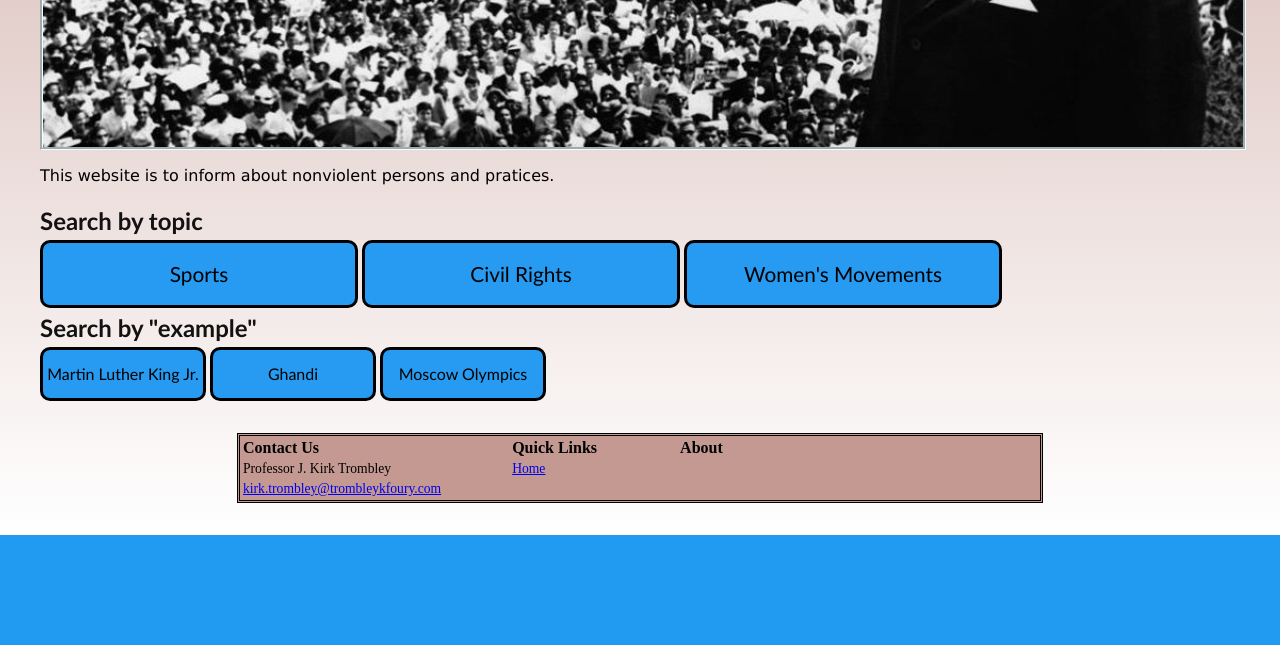
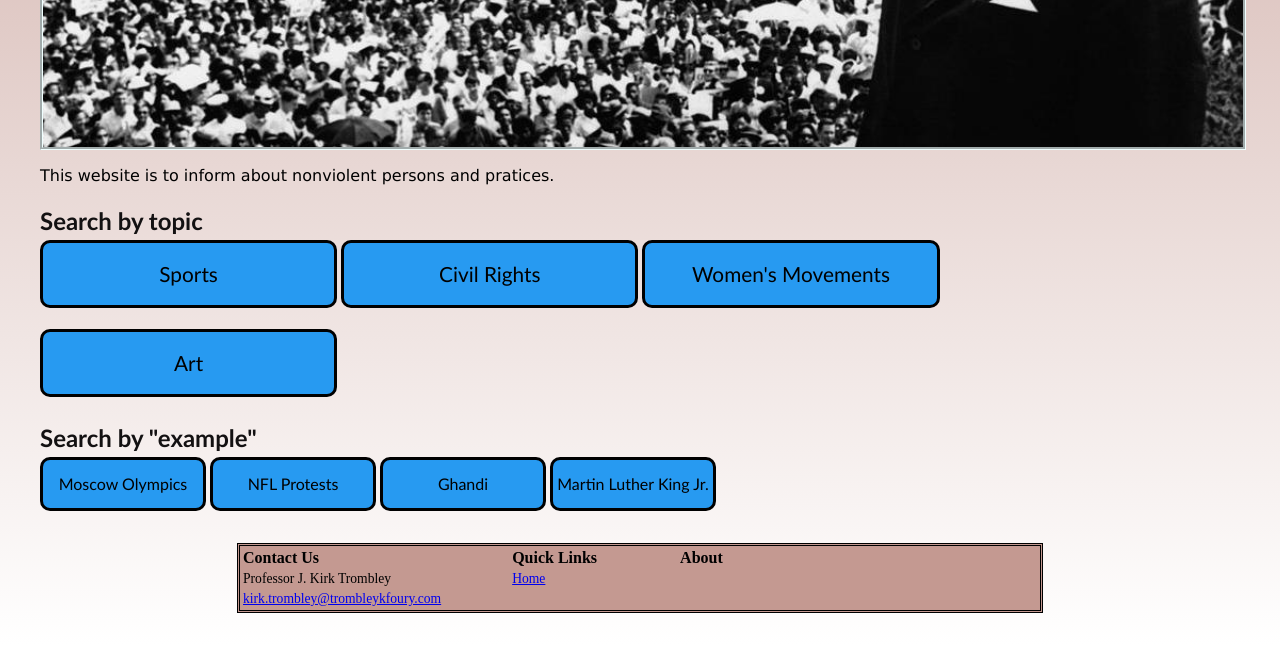
Before and after one commit to sleclercjr/NonviolentPersons, a PHP site: page / in a window 1280 px wide. Shown: the part 575-1220 px from the top of the page. Before the commit the page ends 1110 px from the top, so only its background shows below. Run offline with PHP 8.4, Linux system fonts and the light colour scheme.

```diff
--- a/index.html
+++ b/index.html
@@ -13,21 +13,25 @@
 		<div class="home-banner">
 			<img class="img-banner" alt="MLK March on Washington" src="NonViolence/images/bannerimg.jpg" align="middle"/>
 		</div>
-		<p class="introduction">This website is to inform about nonviolent persons and pratices.</p>
+		<div class="introduction">
+			<p>This website is to inform about nonviolent persons and pratices.</p>
+		</div>
 		<!--Search by topic-->
 		<nav class="main-navigation">
 			<h2 class="nav-header">Search by topic</h2>
 			<a class="main-nav-element" href="">Sports</a>
 			<a class="main-nav-element" href="">Civil Rights</a>
 			<a class="main-nav-element" href="">Women's Movements</a>
+			<a class="main-nav-element" href="">Art</a>
 		</nav>
 		<!--Search by page-->
 		<nav class="secondary-navigation">
 			<h2 class="nav-header">Search by "example"</h2>
 				<div>
+					<a class="nav-element" href="">Moscow Olympics</a>
+					<a class="nav-element" href="">NFL Protests</a>
+					<a class="nav-element" href="">Ghandi</a>
 					<a class="nav-element" href="">Martin Luther King Jr.</a>
-					<a class="nav-element" href="">Ghandi</a>
-					<a class="nav-element" href="">Moscow Olympics</a>
 				</div>
 			</nav>
 
--- a/mainstyle.css
+++ b/mainstyle.css
@@ -61,12 +61,13 @@ body
 	font-family: 'Trebuchet MS', 'Lucida Sans Unicode', 'Lucida Grande', 'Lucida Sans', Arial, sans-serif;
 	color: #000000;
 	display: inline-block;
-	width: 15em;
+	width: 14em;
 	height: 3em;
 	line-height: 3em;
 	text-align: center;
 	text-decoration: none;
 	border-radius: 10px;
+	margin-bottom: 1em;
 }
 .nav-element
 {
```
Also changed, not shown: Portals/Art/ArtPortalPlaceholder.txt (added), Portals/CivilRights/CivilRightsPortalPlaceholder.txt (added), Portals/Main-Portal-Placeholder.txt (added), Portals/Sports/SportsPortalPlaceholder.txt (added), Portals/WomensMovement/WomensMovementPortalPlaceholder.txt (added).
